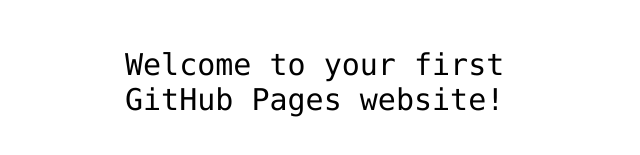
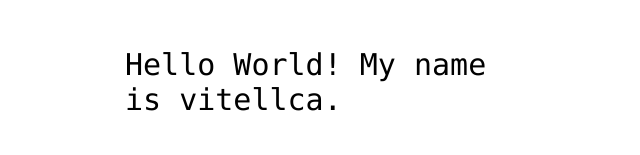
Before and after one commit to catievitella/vitellaca.github.io, a plain HTML site: page index.html in a window 1280 px wide. Shown: the part 341-496 px from the top of the page, without its empty margins (315-955 px from the left). Drawn offline with Linux system fonts and the light colour scheme.

Commit message:
Update index.html

```diff
--- a/index.html
+++ b/index.html
@@ -12,7 +12,7 @@
 <img src="https://octodex.github.com/images/daftpunktocat-thomas.gif" id="octocat" alt="octocat-gif" />
 
 <!-- Change this code here by copy and pasting your template on line 15 -->
-<p>Welcome to your first GitHub Pages website!</p>
+<p>Hello World! My name is vitellca.</p>
 
 </body>
 </html>
```
